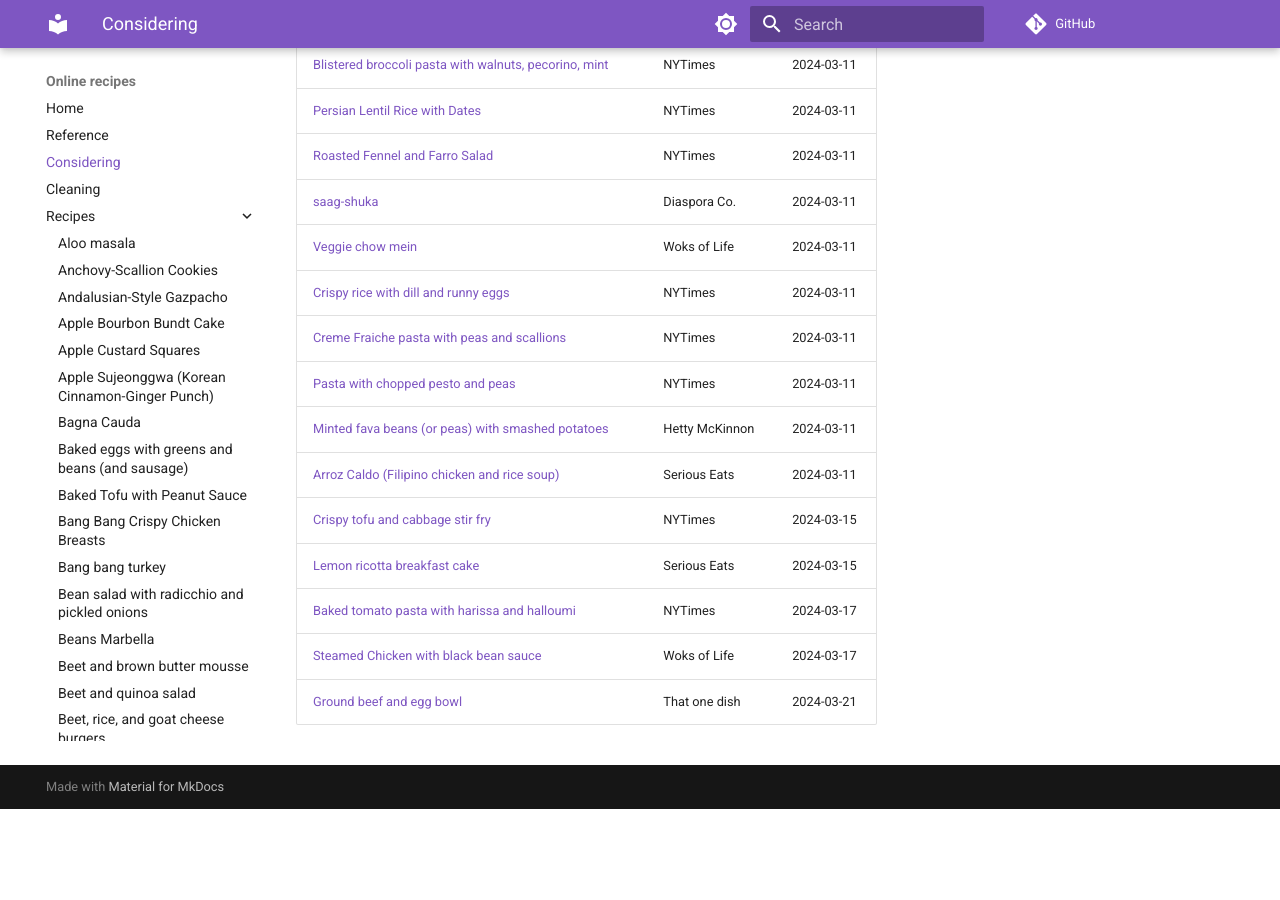
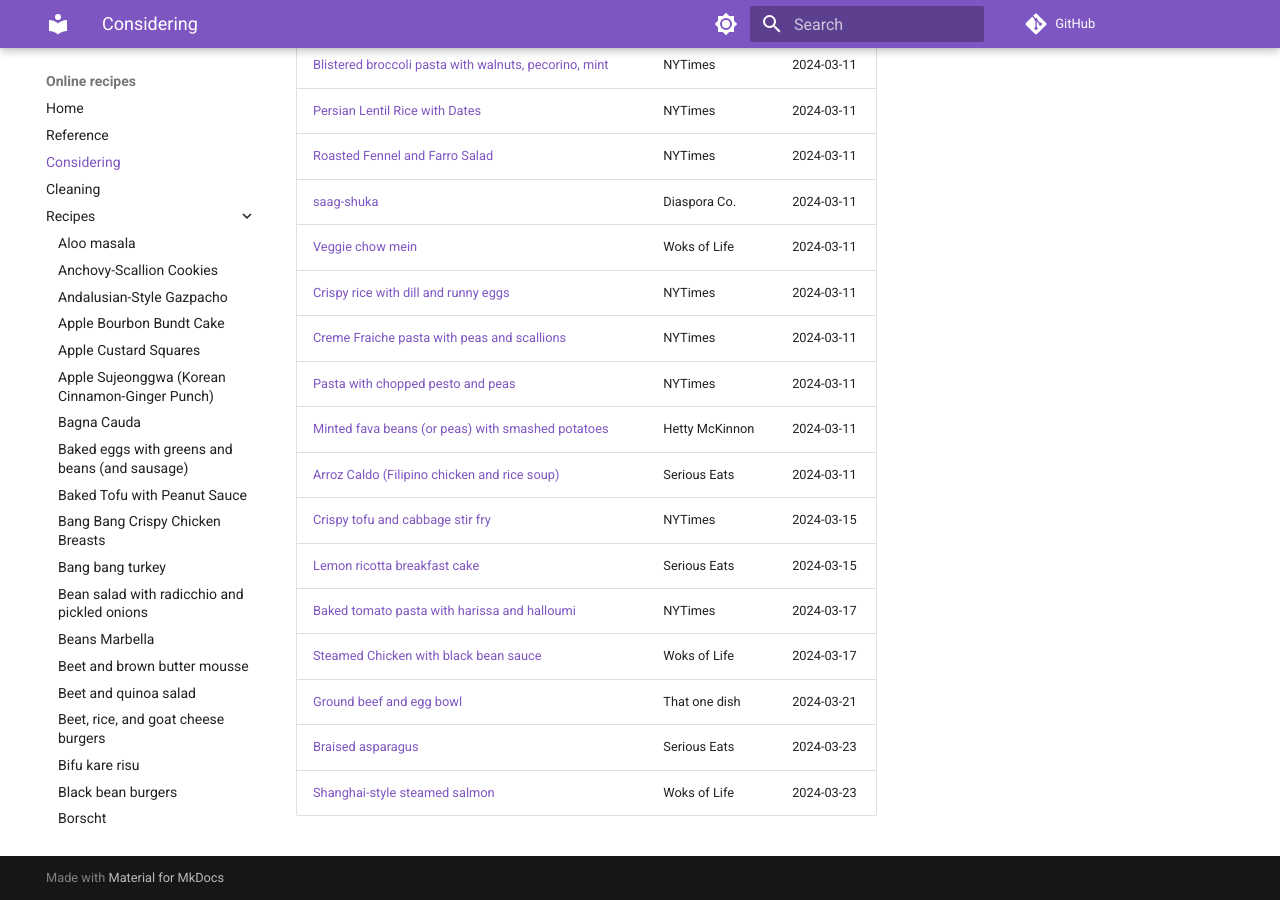
Before and after one commit to billbrod/recipes, an MkDocs documentation site: the page built from docs/considering.md, in a window 1280 px wide and 900 px high, scrolled down 1956 px. Built offline with MkDocs 1.6.1 and Material for MkDocs 9.7.7, drawn with Linux system fonts in a browser that asks for light colours; comment, search, counter and statistics services are not loaded; before the commit the page ends 2765 px from its top, so only the background shows below that.

Commit message:
updates considering

```diff
--- a/docs/considering.md
+++ b/docs/considering.md
@@ -55,4 +55,6 @@
 | [Lemon ricotta breakfast cake](https://www.seriouseats.com/lemon-ricotta-cake-recipe-8551536)                                                                | Serious Eats    | 2024-03-15                       |
 | [Baked tomato pasta with harissa and halloumi](https://cooking.nytimes.com/recipes/1025015-baked-tomato-pasta-with-harissa-and-halloumi)                     | NYTimes         | 2024-03-17                       |
 | [Steamed Chicken with black bean sauce](https://thewoksoflife.com/steamed-chicken-black-bean-sauce/)                                                         | Woks of Life    | 2024-03-17                       |
-| [Ground beef and egg bowl](https://thatonedish.substack.com/p/the-dreamy-ground-beef-and-egg-bowl)                                                           | That one dish   | 2024-03-21                                 |
+| [Ground beef and egg bowl](https://thatonedish.substack.com/p/the-dreamy-ground-beef-and-egg-bowl)                                                           | That one dish   | 2024-03-21                       |
+| [Braised asparagus](https://www.seriouseats.com/braised-asparagus-recipe)                                                                                    | Serious Eats    | 2024-03-23                       |
+| [Shanghai-style steamed salmon](https://thewoksoflife.com/steamed-salmon-shanghai-style/)                                                                    | Woks of Life    | 2024-03-23                                 |
```
